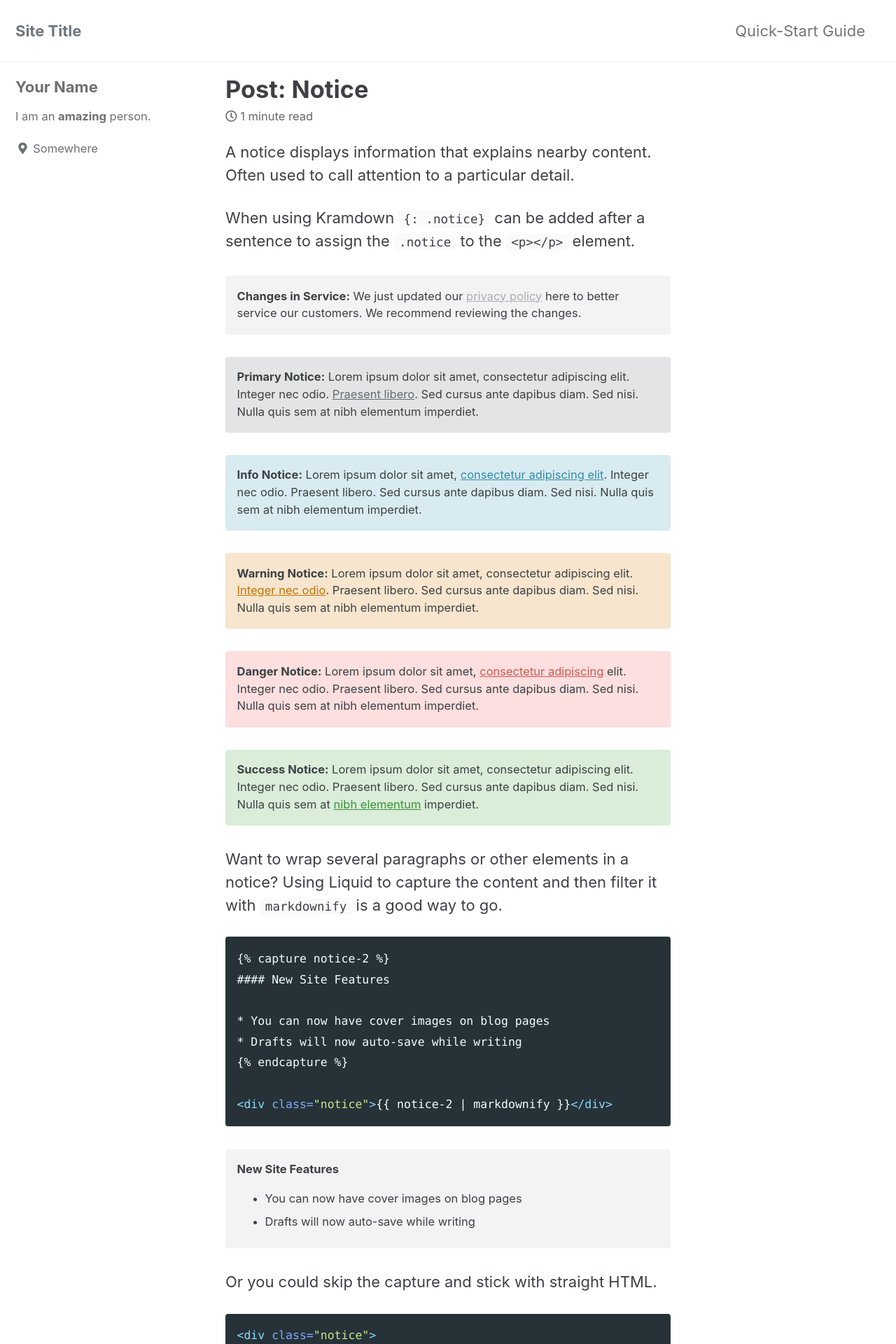
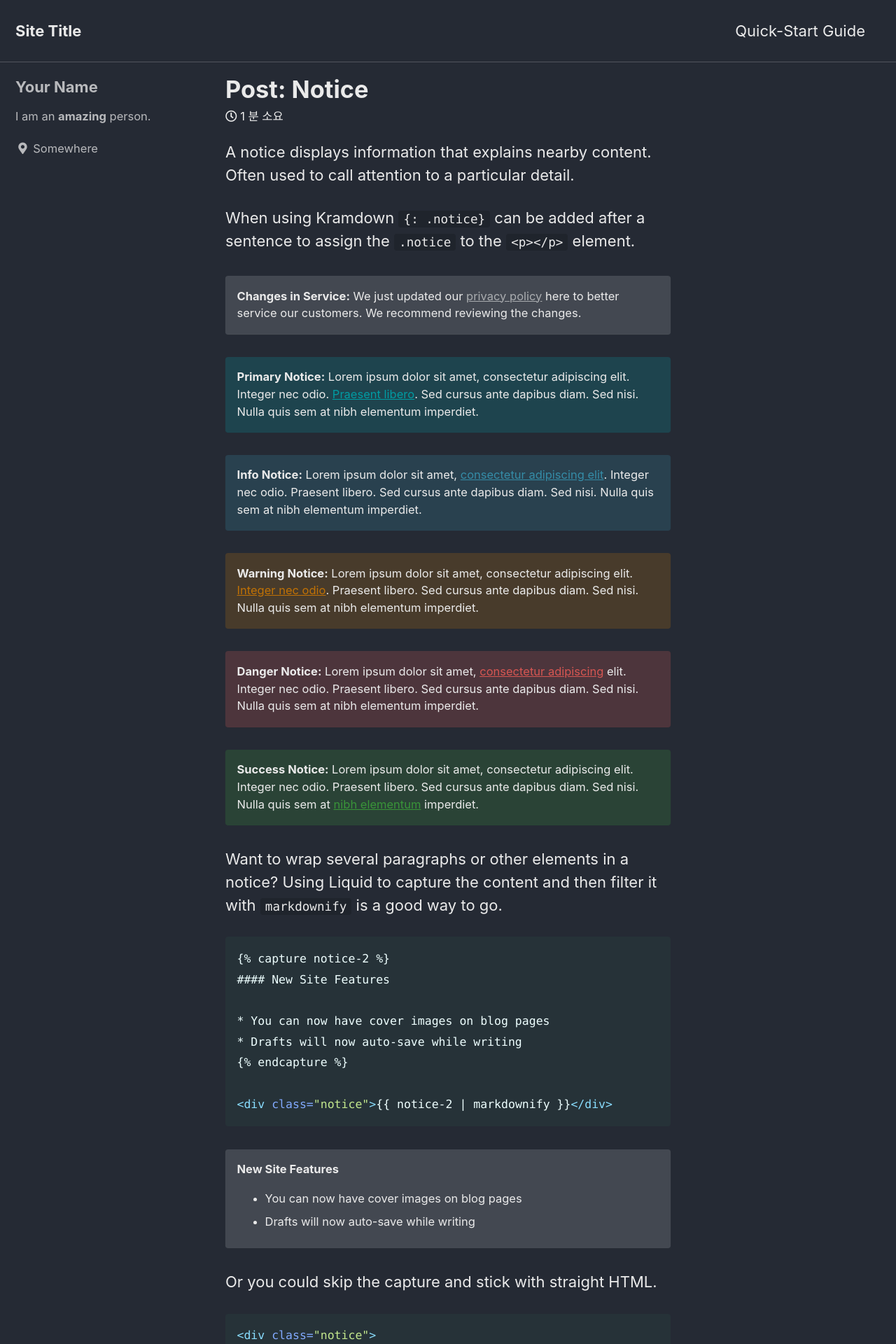
Before and after one commit to CheonSeounghyun/CheonSeounghyun.github.io, a Jekyll site: the page built from _posts/2010-02-05-post-notice.md, in a window 1280 px wide. Shown: the top 1920 px of the page at 70% size. Built offline with Jekyll 4.4.1, drawn with Linux system fonts in a browser that asks for light colours; cached includes are drawn as plain includes; some of the changed text lies outside the part shown.

Commit message:
Update _config.yml

```diff
--- a/_config.yml
+++ b/_config.yml
@@ -12,17 +12,17 @@
 
 # theme                  : "minimal-mistakes-jekyll"
 # remote_theme           : "mmistakes/minimal-mistakes"
-minimal_mistakes_skin    : "default" # "air", "aqua", "contrast", "dark", "dirt", "neon", "mint", "plum", "sunrise"
+minimal_mistakes_skin    : "dark" # "default", "air", "aqua", "contrast", "dark", "dirt", "neon", "mint", "plum", "sunrise"
 
 # Site Settings
-locale                   : "en-US"
+locale                   : "ko-KR"
 title                    : "Site Title"
 title_separator          : "-"
 subtitle                 : # site tagline that appears below site title in masthead
-name                     : "Your Name"
+name                     : "천승현(Cheon Seounghyun)"
 description              : "An amazing website."
-url                      : # the base hostname & protocol for your site e.g. "https://mmistakes.github.io"
-baseurl                  : # the subpath of your site, e.g. "/blog"
+url                      : "https://cheonseounghyun.github.io/" # the base hostname & protocol for your site e.g. "https://mmistakes.github.io"
+baseurl                  : "" # the subpath of your site, e.g. "/blog"
 repository               : # GitHub username/repo-name e.g. "mmistakes/minimal-mistakes"
 teaser                   : # path of fallback teaser image, e.g. "/assets/images/500x300.png"
 logo                     : # path of logo image to display in the masthead, e.g. "/assets/images/88x88.png"
```
